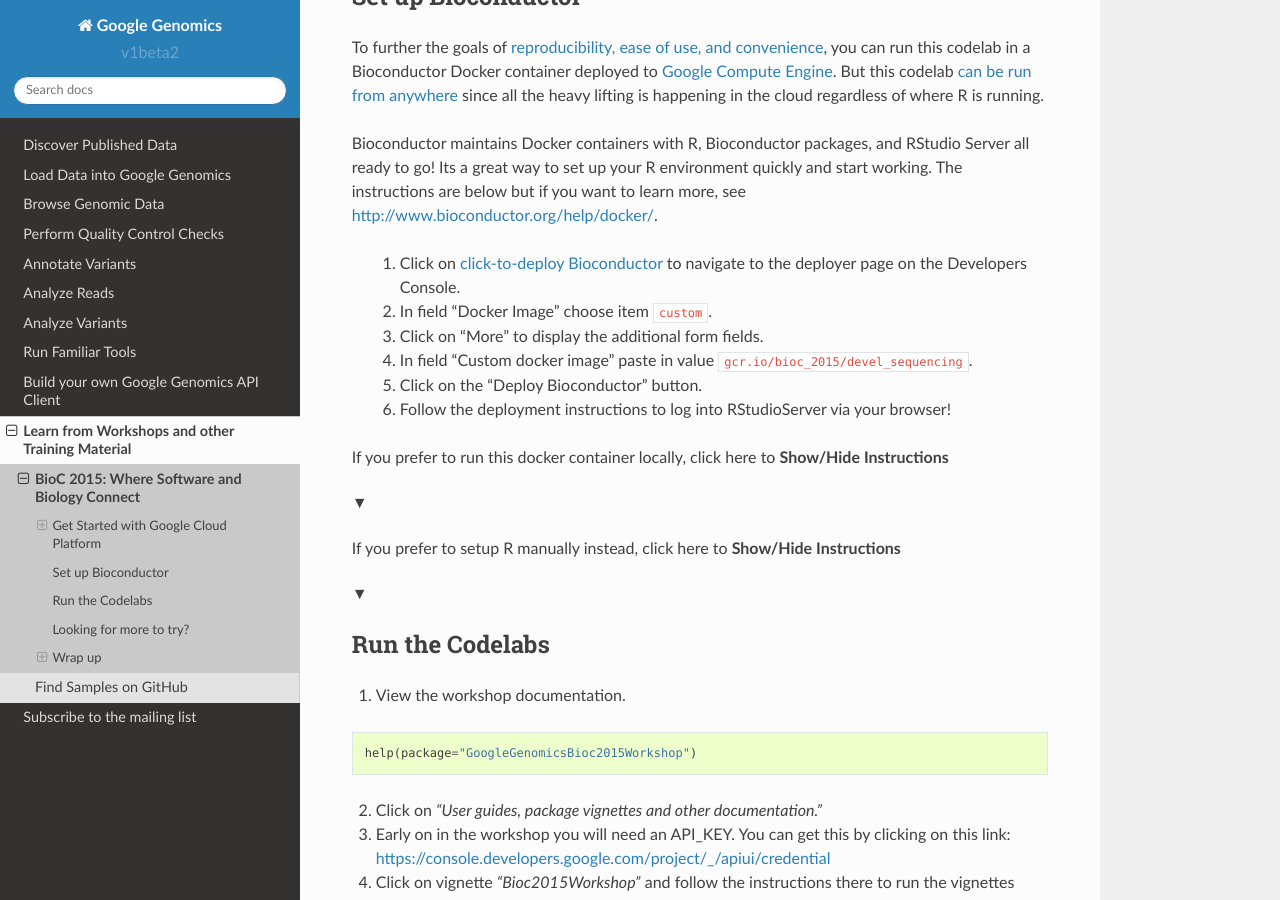
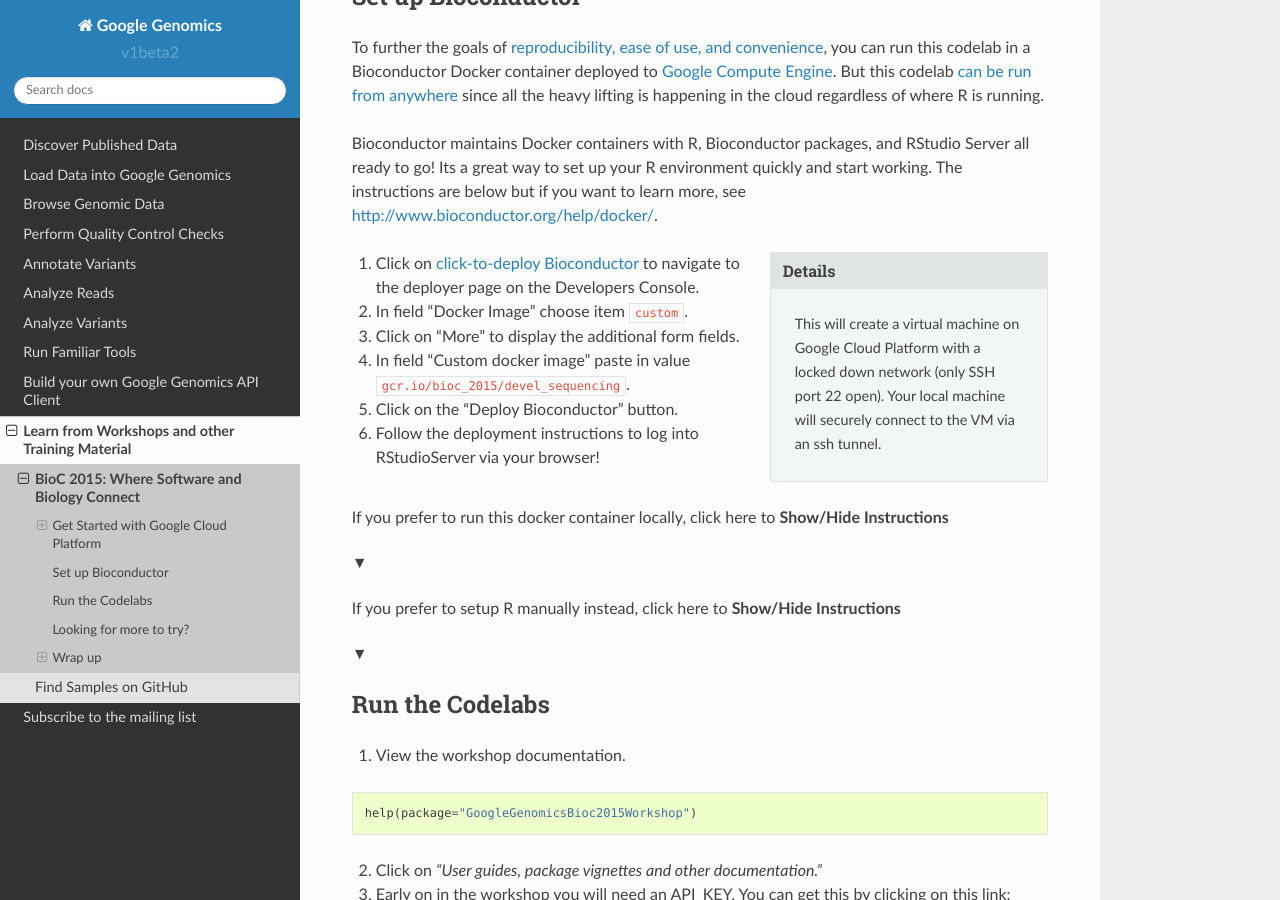
Before and after one commit to googlegenomics/readthedocs, a Sphinx documentation site: the page built from docs/source/workshops/bioc-2015.rst, in a window 1280 px wide and 900 px high, scrolled down 1382 px. Built offline with Sphinx 7.4.7 and the Read the Docs theme 2.0.0, drawn with Linux system fonts in a browser that asks for light colours.

Commit message:
Restore sidebar regarding ssh tunnel.

```diff
--- a/docs/source/workshops/bioc-2015.rst
+++ b/docs/source/workshops/bioc-2015.rst
@@ -38,12 +38,17 @@
 
 Bioconductor maintains Docker containers with R, Bioconductor packages, and RStudio Server all ready to go!  Its a great way to set up your R environment quickly and start working.  The instructions are below but if you want to learn more, see http://www.bioconductor.org/help/docker/.
 
- 1. Click on `click-to-deploy Bioconductor`_ to navigate to the deployer page on the Developers Console.
- 2. In field "Docker Image" choose item ``custom``.
- 3. Click on "More" to display the additional form fields.
- 4. In field "Custom docker image" paste in value ``gcr.io/bioc_2015/devel_sequencing``.
- 5. Click on the "Deploy Bioconductor" button.
- 6. Follow the deployment instructions to log into RStudioServer via your browser!
+.. sidebar:: Details
+
+  This will create a virtual machine on Google Cloud Platform with a locked down network (only SSH port 22 open).  Your local machine will securely connect to the VM via an ssh tunnel.
+
+
+1. Click on `click-to-deploy Bioconductor`_ to navigate to the deployer page on the Developers Console.
+2. In field "Docker Image" choose item ``custom``.
+3. Click on "More" to display the additional form fields.
+4. In field "Custom docker image" paste in value ``gcr.io/bioc_2015/devel_sequencing``.
+5. Click on the "Deploy Bioconductor" button.
+6. Follow the deployment instructions to log into RStudioServer via your browser!
 
 .. container:: toggle
 
```
Also changed, not shown: docs/source/includes/r_workbench_setup.rst (deleted, +0 -21 lines).
